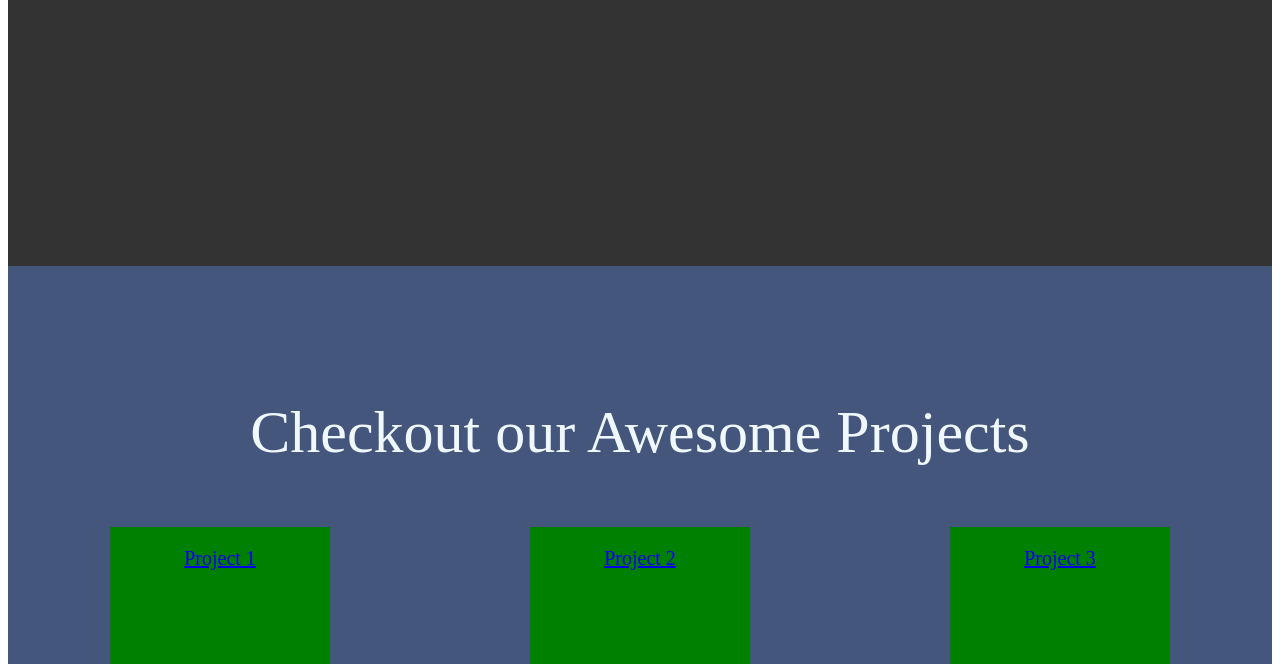
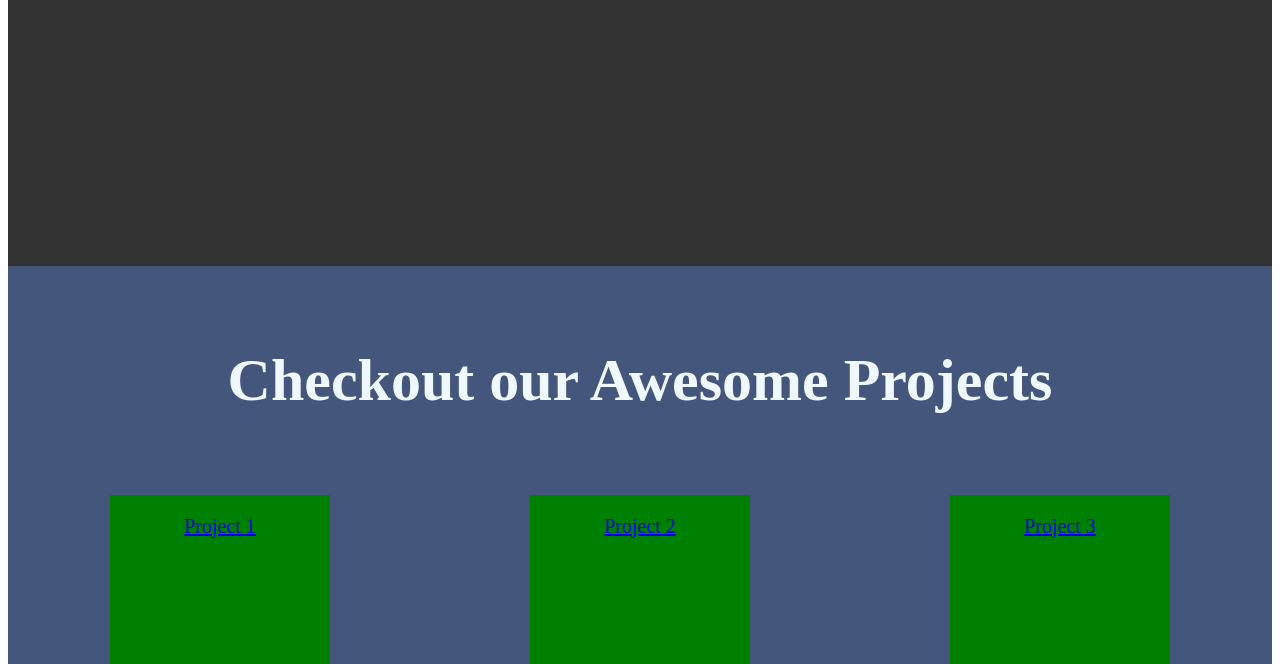
Before and after one commit to rloterh/OurPortfolio-FCC, a plain HTML site: page index.html in a window 1280 px wide. Shown: the part 542-1206 px from the top of the page. Drawn offline with Linux system fonts and the light colour scheme.

Commit message:
Adjust title height for project display section

```diff
--- a/index.html
+++ b/index.html
@@ -21,8 +21,7 @@
     </section>
     <section id="projects">
       <div>
-        <br /><br /><br /><br />
-        <div id="project-header"><p>Checkout our Awesome Projects</p></div>
+        <div id="project-header"><h4>Checkout our Awesome Projects</h4></div>
         <div class="some-page-wrapper">
           <div class="row">
             <div class="column">
```
